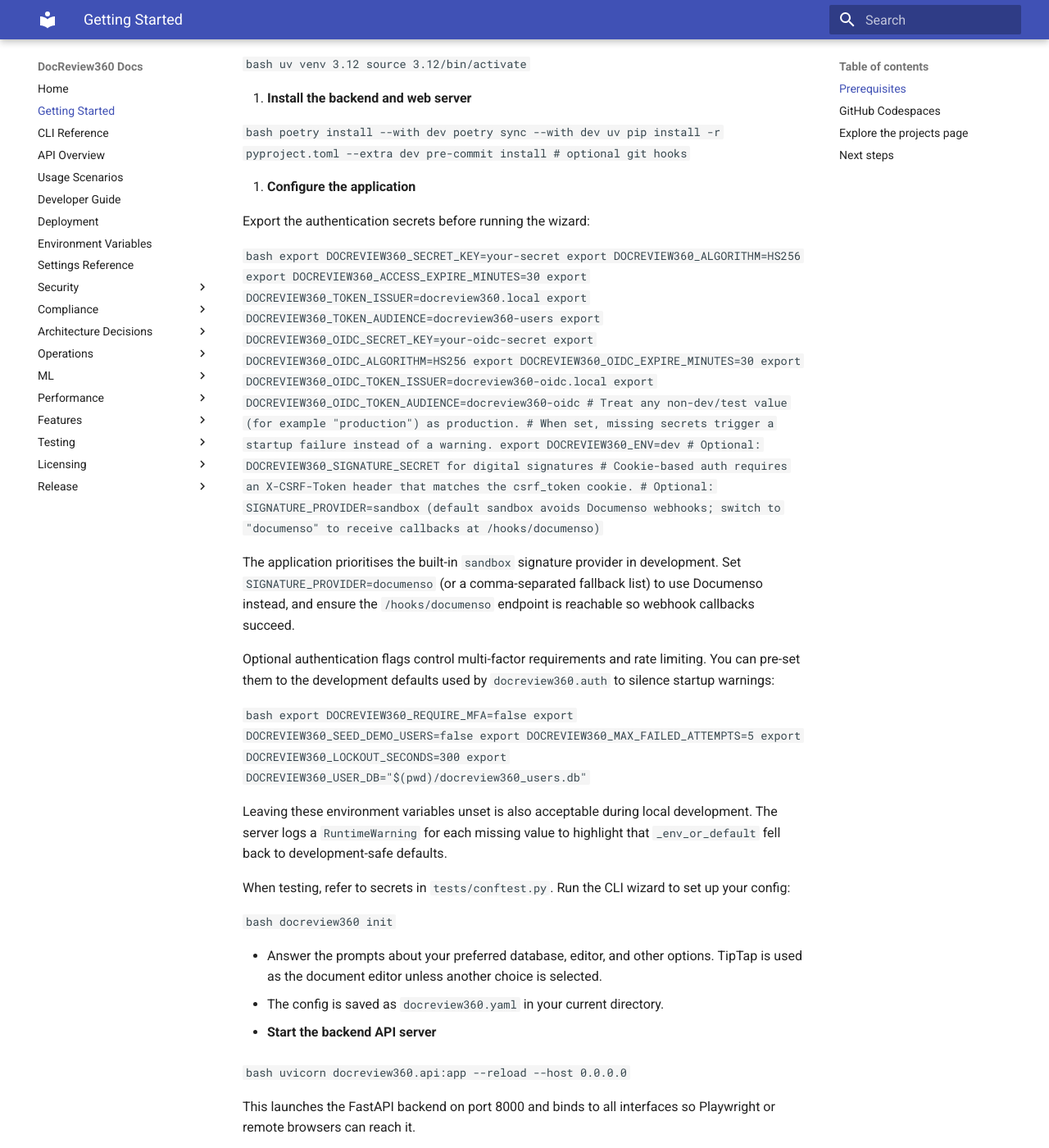
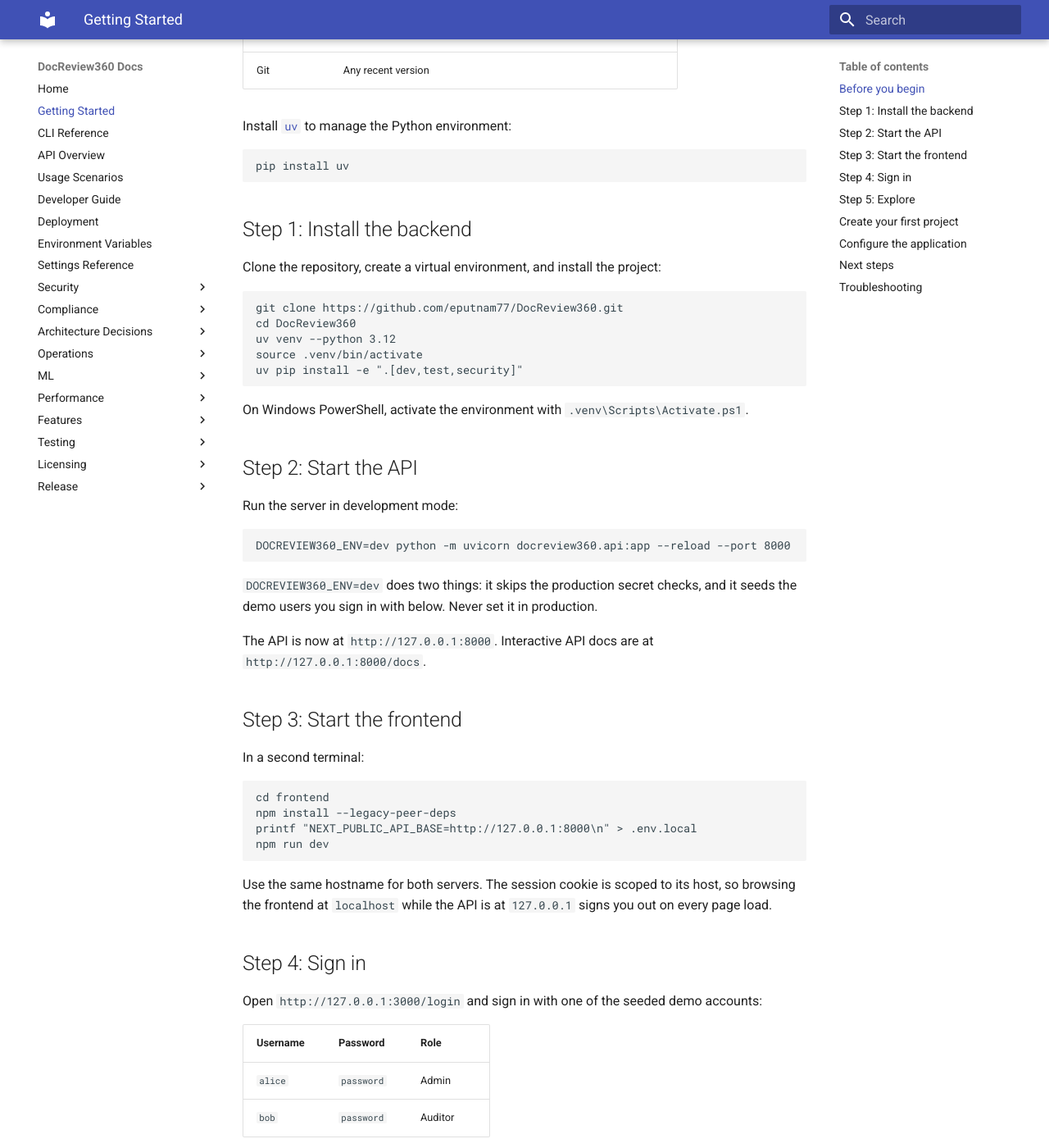
Before and after one commit to eputnam77/DocReview360, an MkDocs documentation site: the page built from docs/getting_started.md, in a window 1280 px wide and 1400 px high, scrolled down 453 px. Shown: the whole window at 82% size. Built offline with MkDocs 1.6.1 and Material for MkDocs 9.7.7, drawn with Linux system fonts in a browser that asks for light colours; some of the changed text lies outside the part shown.

Commit message:
docs: rewrite entry-point docs and correct setup errors
Rewrite README, docs/index.md, getting_started.md, and scenarios.md in a
task-oriented voice: second person, active, short sentences, tables for
reference material, and screenshots of the real UI.

Correct factual errors in the setup guide:
- Sign-in was documented as admin/admin; the seeded demo accounts are
  alice/password and bob/password
- 'uv venv 3.12' and 'source 3.12/bin/activate' were not valid commands
- Step numbering skipped 4
- Three overlapping install commands (poetry install, poetry sync, uv pip
  install) reduced to the one the project actually uses

Document the host-scoped session cookie: browsing the frontend on localhost
while the API is on 127.0.0.1 signs you out on every page load, which is not
obvious from the symptom.

Rewrite scenarios.md around five real tasks instead of two abstract ones.
Every endpoint cited is verified against the running OpenAPI schema, and
'docreview360 logs verify-chain' replaces the non-existent 'logs verify'.

Co-Authored-By: Claude Opus 5 <noreply@anthropic.com>
Claude-Session: https://claude.ai/code/session_01C2P38CRoSfWJBewk4xenRe

````diff
--- a/docs/getting_started.md
+++ b/docs/getting_started.md
@@ -1,123 +1,125 @@
-# Getting Started
+# Get started
 
-This short guide walks you through the first steps with DocReview360. It assumes Python and Git are already installed.
+Set up DocReview360 on your machine and sign in for the first time.
 
-## Prerequisites
+This guide takes about 10 minutes.
 
-Install [`uv`](https://github.com/astral-sh/uv) and [`Poetry`](https://python-poetry.org/) with `pip` or `pipx`:
+## Before you begin
+
+Install these first:
+
+| Requirement | Version | Notes |
+| --- | --- | --- |
+| Python | 3.11 or 3.12 | 3.13 is not supported. |
+| Node.js | 18 or later | Only needed to run the frontend from source. |
+| Git | Any recent version | |
+
+Install [`uv`](https://github.com/astral-sh/uv) to manage the Python environment:
 
 ```bash
-pip install --upgrade pip
-pip install uv poetry
-# or
-pipx install uv poetry
+pip install uv
 ```
 
-1. **Create and activate a virtual environment**
+## Step 1: Install the backend
 
-   ```bash
-   uv venv 3.12
-   source 3.12/bin/activate
-   ```
+Clone the repository, create a virtual environment, and install the project:
 
-2. **Install the backend and web server**
+```bash
+git clone https://github.com/eputnam77/DocReview360.git
+cd DocReview360
+uv venv --python 3.12
+source .venv/bin/activate
+uv pip install -e ".[dev,test,security]"
+```
 
-   ```bash
-   poetry install --with dev
-   poetry sync --with dev
-   uv pip install -r pyproject.toml --extra dev
-   pre-commit install  # optional git hooks
-   ```
+On Windows PowerShell, activate the environment with `.venv\Scripts\Activate.ps1`.
 
-3. **Configure the application**
+## Step 2: Start the API
 
-   Export the authentication secrets before running the wizard:
+Run the server in development mode:
 
-   ```bash
-   export DOCREVIEW360_SECRET_KEY=your-secret
-   export DOCREVIEW360_ALGORITHM=HS256
-   export DOCREVIEW360_ACCESS_EXPIRE_MINUTES=30
-   export DOCREVIEW360_TOKEN_ISSUER=docreview360.local
-   export DOCREVIEW360_TOKEN_AUDIENCE=docreview360-users
-   export DOCREVIEW360_OIDC_SECRET_KEY=your-oidc-secret
-   export DOCREVIEW360_OIDC_ALGORITHM=HS256
-   export DOCREVIEW360_OIDC_EXPIRE_MINUTES=30
-   export DOCREVIEW360_OIDC_TOKEN_ISSUER=docreview360-oidc.local
-   export DOCREVIEW360_OIDC_TOKEN_AUDIENCE=docreview360-oidc
-   # Treat any non-dev/test value (for example "production") as production.
-   # When set, missing secrets trigger a startup failure instead of a warning.
-   export DOCREVIEW360_ENV=dev
-   # Optional: DOCREVIEW360_SIGNATURE_SECRET for digital signatures
-   # Cookie-based auth requires an X-CSRF-Token header that matches the csrf_token cookie.
-   # Optional: SIGNATURE_PROVIDER=sandbox (default sandbox avoids Documenso webhooks; switch to "documenso" to receive callbacks at /hooks/documenso)
-   ```
+```bash
+DOCREVIEW360_ENV=dev python -m uvicorn docreview360.api:app --reload --port 8000
+```
 
-   The application prioritises the built-in ``sandbox`` signature provider in
-   development. Set ``SIGNATURE_PROVIDER=documenso`` (or a comma-separated
-   fallback list) to use Documenso instead, and ensure the ``/hooks/documenso``
-   endpoint is reachable so webhook callbacks succeed.
+`DOCREVIEW360_ENV=dev` does two things: it skips the production secret checks, and it seeds the demo users you sign in with below. Never set it in production.
 
-   Optional authentication flags control multi-factor requirements and rate
-   limiting. You can pre-set them to the development defaults used by
-   `docreview360.auth` to silence startup warnings:
+The API is now at `http://127.0.0.1:8000`. Interactive API docs are at `http://127.0.0.1:8000/docs`.
 
-   ```bash
-   export DOCREVIEW360_REQUIRE_MFA=false
-   export DOCREVIEW360_SEED_DEMO_USERS=false
-   export DOCREVIEW360_MAX_FAILED_ATTEMPTS=5
-   export DOCREVIEW360_LOCKOUT_SECONDS=300
-   export DOCREVIEW360_USER_DB="$(pwd)/docreview360_users.db"
-   ```
+## Step 3: Start the frontend
 
-   Leaving these environment variables unset is also acceptable during local
-   development. The server logs a `RuntimeWarning` for each missing value to
-   highlight that `_env_or_default` fell back to development-safe defaults.
+In a second terminal:
 
-   When testing, refer to secrets in `tests/conftest.py`.
-   Run the CLI wizard to set up your config:
+```bash
+cd frontend
+npm install --legacy-peer-deps
+printf "NEXT_PUBLIC_API_BASE=http://127.0.0.1:8000\n" > .env.local
+npm run dev
+```
 
-   ```bash
-   docreview360 init
-   ```
+Use the same hostname for both servers. The session cookie is scoped to its host, so browsing the frontend at `localhost` while the API is at `127.0.0.1` signs you out on every page load.
 
-   * Answer the prompts about your preferred database, editor, and other options.
-     TipTap is used as the document editor unless another choice is selected.
-   * The config is saved as `docreview360.yaml` in your current directory.
+## Step 4: Sign in
 
-5. **Start the backend API server**
+Open `http://127.0.0.1:3000/login` and sign in with one of the seeded demo accounts:
 
-   ```bash
-   uvicorn docreview360.api:app --reload --host 0.0.0.0
-   ```
+| Username | Password | Role |
+| --- | --- | --- |
+| `alice` | `password` | Admin |
+| `bob` | `password` | Auditor |
 
-   This launches the FastAPI backend on port 8000 and binds to all interfaces so Playwright or remote browsers can reach it.
+![DocReview360 sign-in page](images/login.png)
 
-6. **Set up and run the React frontend (Node.js 18+ required)**
+These accounts exist only when `DOCREVIEW360_ENV` is `dev` or `test`. They are never seeded in production.
 
-   ```bash
-   cd frontend
-   npm install --legacy-peer-deps
-   npm run dev
-   ```
+## Step 5: Explore
 
-   If you see `Cannot find module 'critters'`, just run `npm install --legacy-peer-deps` again.
+After you sign in, DocReview360 opens the project list. Each row is a document moving through review.
 
-7. **Open the app**
+![Project list showing documents, types, and review status](images/projects.png)
 
-   Go to [http://localhost:3000/](http://localhost:3000/) in your browser.
-   Sign in with `admin/admin` (default login).
-   The frontend runs on port 3000 and communicates with the API at port 8000.
+Select a project to see its workflow position, approvals, reviewers, and history.
 
-## GitHub Codespaces
+![Project detail with workflow stepper and approval sections](images/project-detail.png)
 
-Run these commands in a Codespace terminal. When the server starts, expose port
-8000 in the **Ports** panel and click **Open in Browser** to reach the login
-page.
+Select **Edit Document** to open the editor. Autosave writes a new revision as you type, and reviewers comment alongside the document.
 
-## Explore the projects page
+![Project editor with revision history and comments panel](images/editor.png)
 
-After logging in you're taken straight to the projects page. It lists your projects in a sortable table and includes a **Create New Project** button. Links to the editors, review tracker and interactive dashboard remain available from the navigation.
+## Create your first project
+
+1. From the project list, select **New Project**.
+2. Enter a document title and pick a document type.
+3. Choose a workflow. The workflow decides which approval phases the document moves through.
+4. Select **Create**.
+
+Your project appears in the list with a status of **Draft**.
+
+## Configure the application
+
+Generate a `docreview360.yaml` config file with the setup wizard:
+
+```bash
+docreview360 init
+```
+
+The wizard asks for your database, document editor, CMS integration, and auth method, then writes `docreview360.yaml` to the current directory.
+
+To set secrets and other runtime values, see [Environment variables](environment_variables.md). For a full description of `settings.yaml`, see the [Settings reference](settings.md).
 
 ## Next steps
 
-Try importing a Markdown file, run a search query and create a dummy approval via the API. These simple examples show how projects, documents and approvals interact.
+- [CLI reference](cli.md) — manage migrations, roles, and signatures from the terminal.
+- [API overview](api_overview.md) — authenticate and call the REST API.
+- [Deployment](deployment.md) — run DocReview360 in production.
+- [Usage scenarios](scenarios.md) — worked examples of common review flows.
+
+## Troubleshooting
+
+| Symptom | Fix |
+| --- | --- |
+| Signed out after every page load | Browse the frontend on the same hostname as `NEXT_PUBLIC_API_BASE`. |
+| `401 Unauthorized` from the API | Confirm the server started with `DOCREVIEW360_ENV=dev` so demo users are seeded. |
+| `RuntimeWarning` about missing environment variables | Expected in development. The server falls back to development defaults. Set the variables to silence it. |
+| `Cannot find module 'critters'` | Run `npm install --legacy-peer-deps` again. |
+| Python 3.13 install errors | Recreate the environment with `uv venv --python 3.12`. |
--- a/docs/scenarios.md
+++ b/docs/scenarios.md
@@ -1,18 +1,64 @@
-# Usage Scenarios
+# Usage scenarios
 
-The following examples show how DocReview360 could fit into day‑to‑day work. The prototype is intentionally small but these flows highlight what is possible.
+Worked examples of common DocReview360 flows. Each one maps a real task to the API calls behind it.
 
-## Collaborating on a draft
-1. A user imports a Markdown file using `POST /documents/import`.
-2. They edit the document in the web editor and save changes with `PUT /documents/{doc_id}`.
-3. A search query helps them find similar documents for reference.
-4. Once happy, they start a workflow and assign a reviewer.
-5. The reviewer receives an approval request and updates the state through the API.
+All examples assume you have a bearer token. See [API overview](api_overview.md) to get one.
 
-## Managing project priorities
-1. Create a project with `POST /projects`.
-2. Use `PUT /projects/{project_id}/priority` to set its priority.
-3. Temporarily assign another user if someone is away.
-4. Search for documents related to the project to track progress.
+## Take a draft through review
 
-These scenarios illustrate the interplay between projects, documents and approvals. Even though the data lives in memory, the flow mirrors a real system and helps you understand how everything connects.
+You have a Markdown draft and need two approvals before it publishes.
+
+1. **Create the project.** `POST /projects` with a name, document type, and workflow. The workflow determines the approval phases.
+2. **Import the draft.** `POST /documents/import` with the file. DocReview360 sanitizes the content and stores revision 1 with a SHA-256 hash.
+3. **Edit.** Open the document in the editor. Autosave writes a new revision on each change, so you can compare or restore any earlier version.
+4. **Assign reviewers.** `POST /projects/{project_id}/assignments`. Reviewers get a notification and the project appears in their queue.
+5. **Collect feedback.** Reviewers comment inline. Each comment anchors to a text range, so authors can jump straight to the passage.
+6. **Approve.** Approvers call `POST /projects/{project_id}/approvals/{approval_id}/approve`. The phase advances only when every required approval is in.
+7. **Publish.** Export the final revision. The audit log now holds the full chain from import to publication.
+
+![Project detail with workflow stepper and approval sections](images/project-detail.png)
+
+## Rebalance work when someone is away
+
+A reviewer goes on leave mid-cycle and their documents must keep moving.
+
+1. Find affected projects with `GET /projects?user={username}`.
+2. Reassign an individual approval with `POST /projects/{project_id}/assignments/{assignment_id}/replace`.
+3. For a short absence, set a temporary assignee on the project instead. The original owner is restored automatically when the window ends.
+4. Nudge stalled reviewers with `POST /projects/{project_id}/assignments/{assignment_id}/remind`.
+
+Every reassignment is recorded, so the audit trail still shows who actually approved what.
+
+## Check a document before it goes out
+
+Validate a document against federal writing standards without leaving the app.
+
+1. Open **Tools → Document Quality**.
+2. Upload a DOCX file and choose the document type.
+3. Filter by category and severity to focus on what matters.
+4. Select **Run validation**.
+
+Findings are grouped by category with specific, actionable fixes.
+
+![Federal Style Validator with category and severity filters](images/document-quality.png)
+
+## Track progress across a portfolio
+
+Managers need a live picture rather than a status meeting.
+
+1. Open the dashboard for counts of assigned, in-progress, completed, and overdue work.
+2. Use the project feed for a chronological view of recent activity.
+3. Filter the project list by status or document type to find what is stuck.
+4. Export to CSV for reporting.
+
+![Dashboard with project status chart and activity feed](images/dashboard.png)
+
+## Prove what happened
+
+An auditor asks who approved a document and when.
+
+1. Open the project's **History** tab for the human-readable trail.
+2. Verify log integrity with `docreview360 logs verify-chain`. The audit log is hash-chained, so any edit or deletion breaks the chain and is detected.
+3. Confirm signature validity with `docreview360 verify-signatures`.
+
+See [Audit log schema](audit_log_schema.md) for the event format.
--- a/settings.yaml
+++ b/settings.yaml
@@ -76,7 +76,7 @@ notifications:
   webhook_enabled: false
 prefs_alice:
   locale: en
-  theme: dark
+  theme: light
 prefs_bob:
   locale: fr
   theme: light
````
Also changed, not shown: README.md (+43 -99 lines), docs/index.md (+56 -25 lines), 1 other file.
